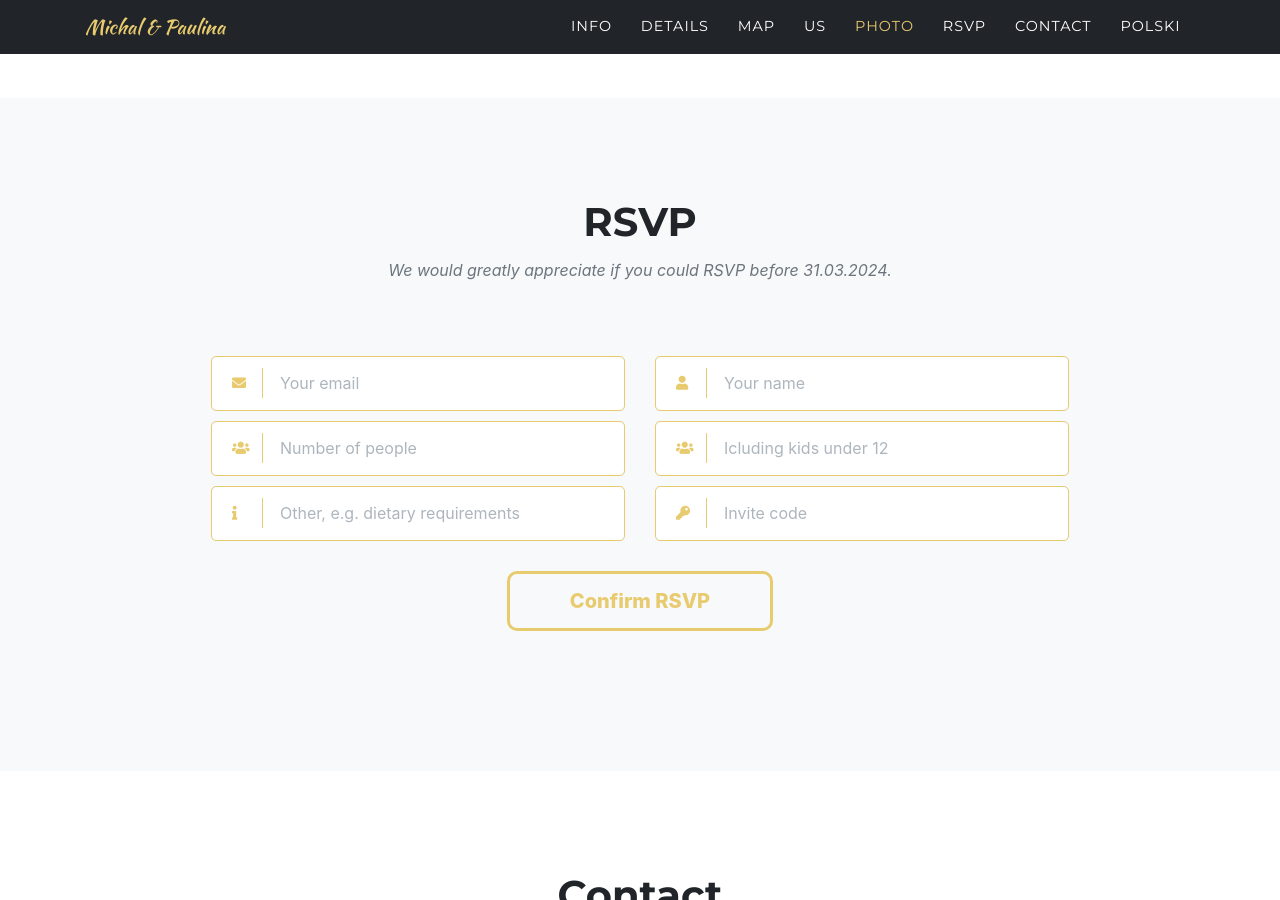
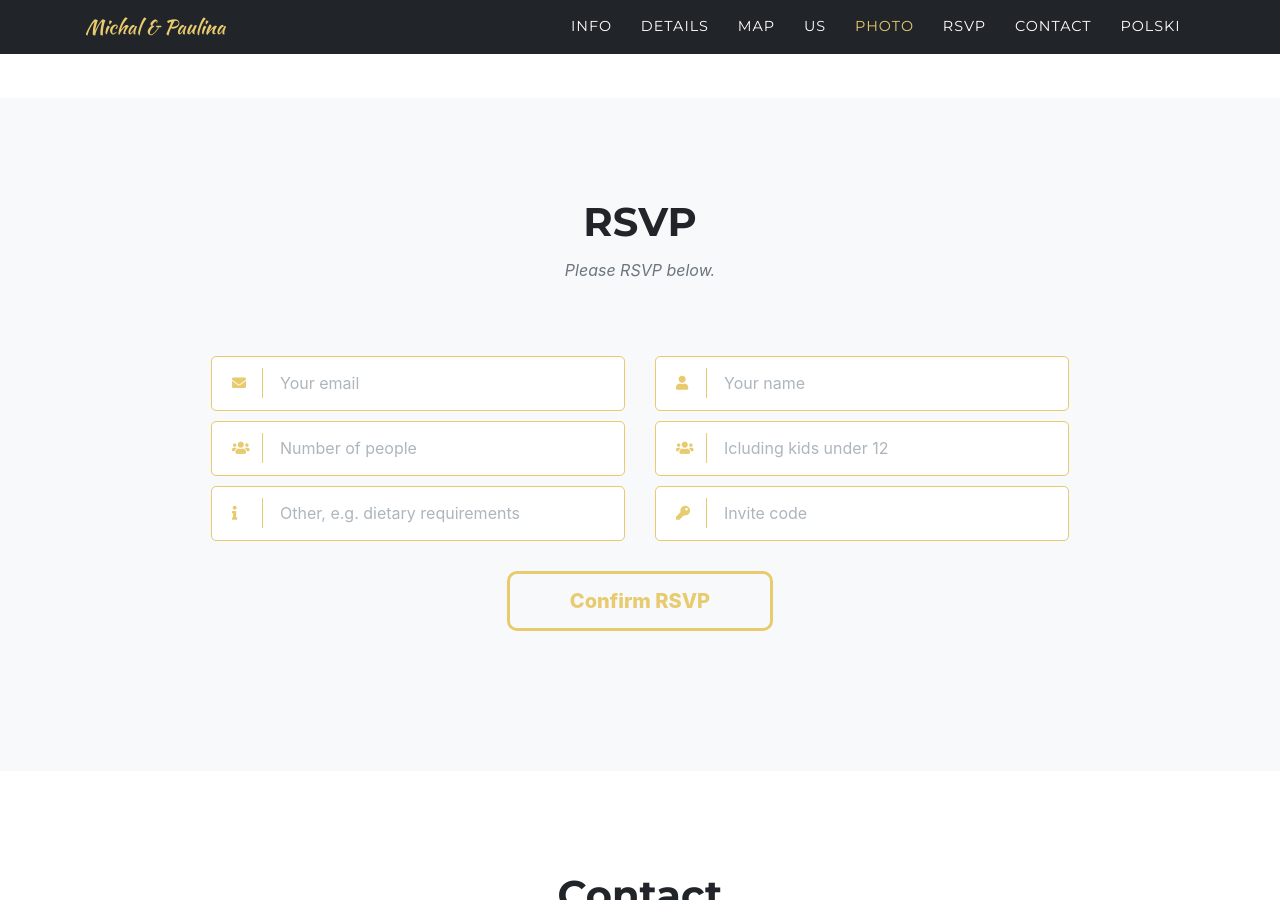
Before and after one commit to michalandpaulina/michalandpaulina.github.io, a Jekyll site: the page built from en.md, in a window 1280 px wide and 900 px high, scrolled down 5794 px. Built offline with Jekyll 4.4.1, drawn with Linux system fonts in a browser that asks for light colours; some web fonts are replaced.

Commit message:
Update content.yml

```diff
--- a/_data/content.yml
+++ b/_data/content.yml
@@ -178,8 +178,8 @@ rsvp:
     en: "RSVP"
     pl: "RSVP"
   subtitle:
-    en: "We would greatly appreciate if you could RSVP before 31.03.2024."
-    pl: "Prosimy o potwierdzenie przybycia do 31.03.2024."
+    en: "Please RSVP below."
+    pl: "Prosimy o potwierdzenie przybycia."
   confirm-dialogue:
     title:
       en: "Thank you!"
```
